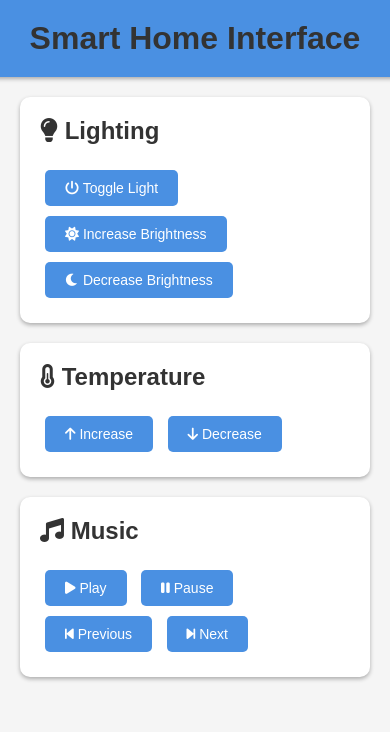
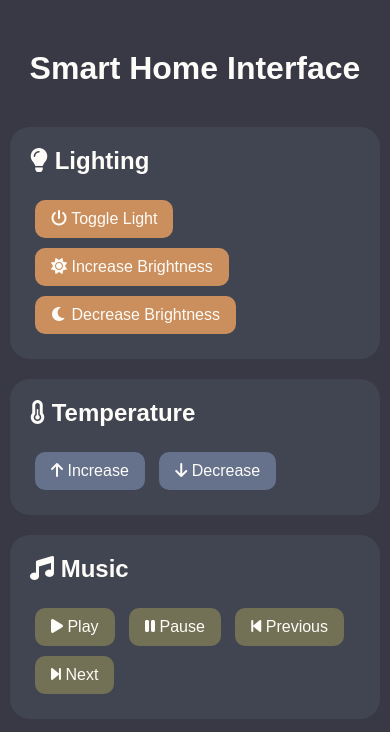
Before and after one commit to MartinFlischman/HomeHub, a plain HTML site: page index.html in a window 390 px wide. Drawn offline with Linux system fonts and the light colour scheme.

Commit message:
CSS Refactoring and Styling Enhancements with Favicon Addition
feat: clean up css code and remove unused styles

style: update body styles for font, background, and colour

style: update header styles for background colour and alignment

style: update section styles for background colour, padding, and border-radius

style: update button styles for background colour, text colour, padding, margin, border, border-radius, cursor, and transition

style: improve button hover effect with lighter shade of blue

style: remove button focus outline and adjust button styles for responsiveness

feat: added favicon icon to the html head

```diff
--- a/index.html
+++ b/index.html
@@ -4,6 +4,7 @@
 <head>
     <meta charset="UTF-8">
     <meta name="viewport" content="width=device-width, initial-scale=1.0">
+    <link rel="icon" href="favicon.png" type="image/png">
     <title>Smart Home Interface</title>
     <link rel="stylesheet" href="https://cdnjs.cloudflare.com/ajax/libs/font-awesome/6.0.0-beta3/css/all.min.css">
     <link rel="stylesheet" href="styles.css">
--- a/styles.css
+++ b/styles.css
@@ -1,7 +1,7 @@
 body {
     font-family: Arial, sans-serif;
-    background-color: #f5f5f5; /* Light gray */
-    color: #333333; /* Dark gray */
+    background-color: #383945;
+    color: #fdfcf8;
     margin: 0;
     padding: 0;
     display: flex;
@@ -10,10 +10,8 @@ body {
 }
 
 header {
-    background-color: #4a90e2; /* Muted blue */
-    padding: 20px;
+    padding: 50px 0 30px;
     text-align: center;
-    box-shadow: 0 2px 4px rgba(0, 0, 0, 0.3);
     width: 100%;
 }
 
@@ -29,10 +27,9 @@ main {
 }
 
 section {
-    background-color: #ffffff; /* White */
+    background-color: #414551;
     padding: 20px;
-    border-radius: 10px;
-    box-shadow: 0 2px 4px rgba(0, 0, 0, 0.3);
+    border-radius: 20px;
 }
 
 h2 {
@@ -40,26 +37,48 @@ h2 {
 }
 
 button {
-    background-color: #4a90e2; /* Muted blue */
-    color: #fff;
+    background-color: #393a47;
+    color: #fdfcf8;
+    font-size: 1rem;
+    text-align: center;
     border: none;
-    padding: 10px 20px;
+    padding: 10px 16px;
     margin: 5px;
-    border-radius: 5px;
+    border-radius: 10px;
     cursor: pointer;
     transition: background-color 0.3s;
-}
-
-button:hover {
-    background-color: #6ab8f2; /* Lighter shade of blue */
 }
 
 button:focus {
     outline: none;
 }
 
+#lighting button {
+    background-color: #cb8e5d;
+}
+
+#temperature button {
+    background-color: #66718b;
+}
+
+#music button {
+    background-color: #727155;
+}
+
+#lighting button:hover {
+    background-color: #e8b880;
+}
+
+#temperature button:hover {
+    background-color: #92a0c2;
+}
+
+#music button:hover {
+    background-color: #a3a172;
+}
+
 @media (max-width: 768px) {
-    button {
-        font-size: 14px;
+    main {
+        padding: 10px;
     }
 }
```
Also changed, not shown: favicon.png (added), 1 other file.
